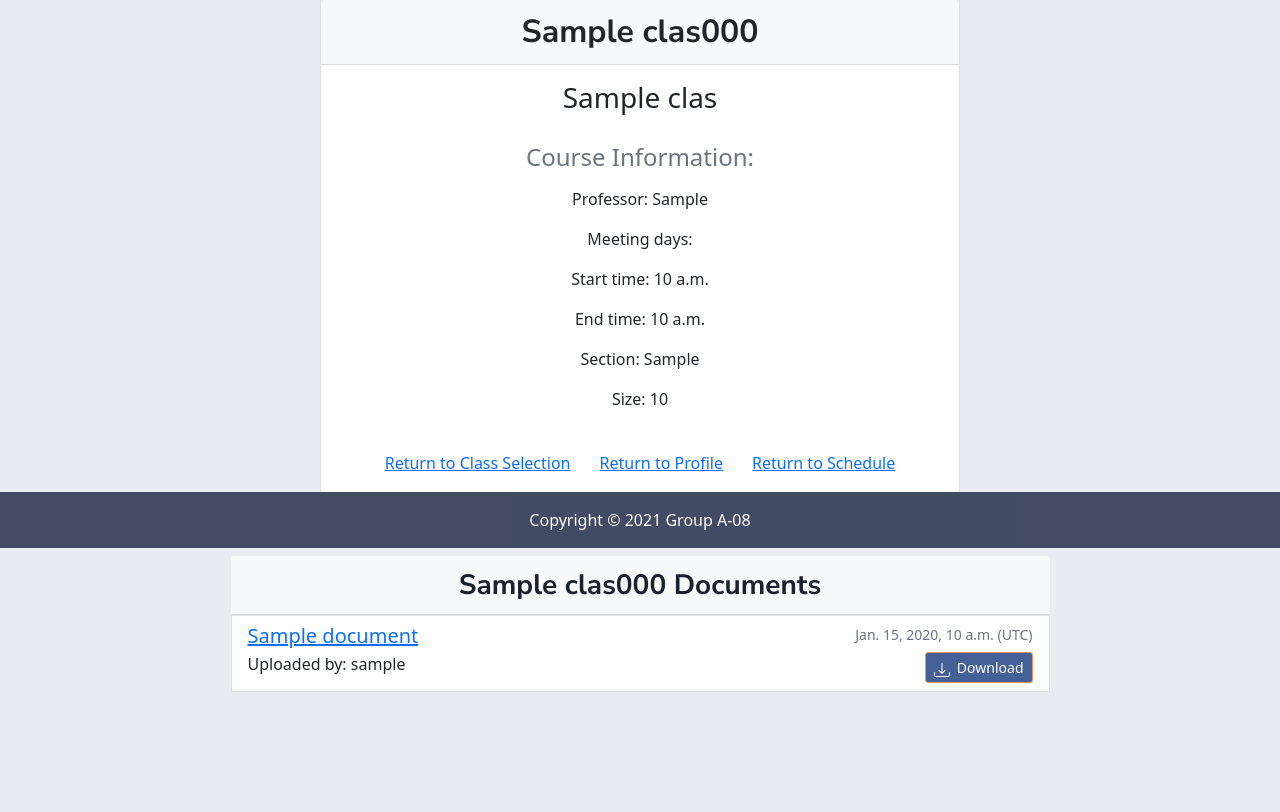
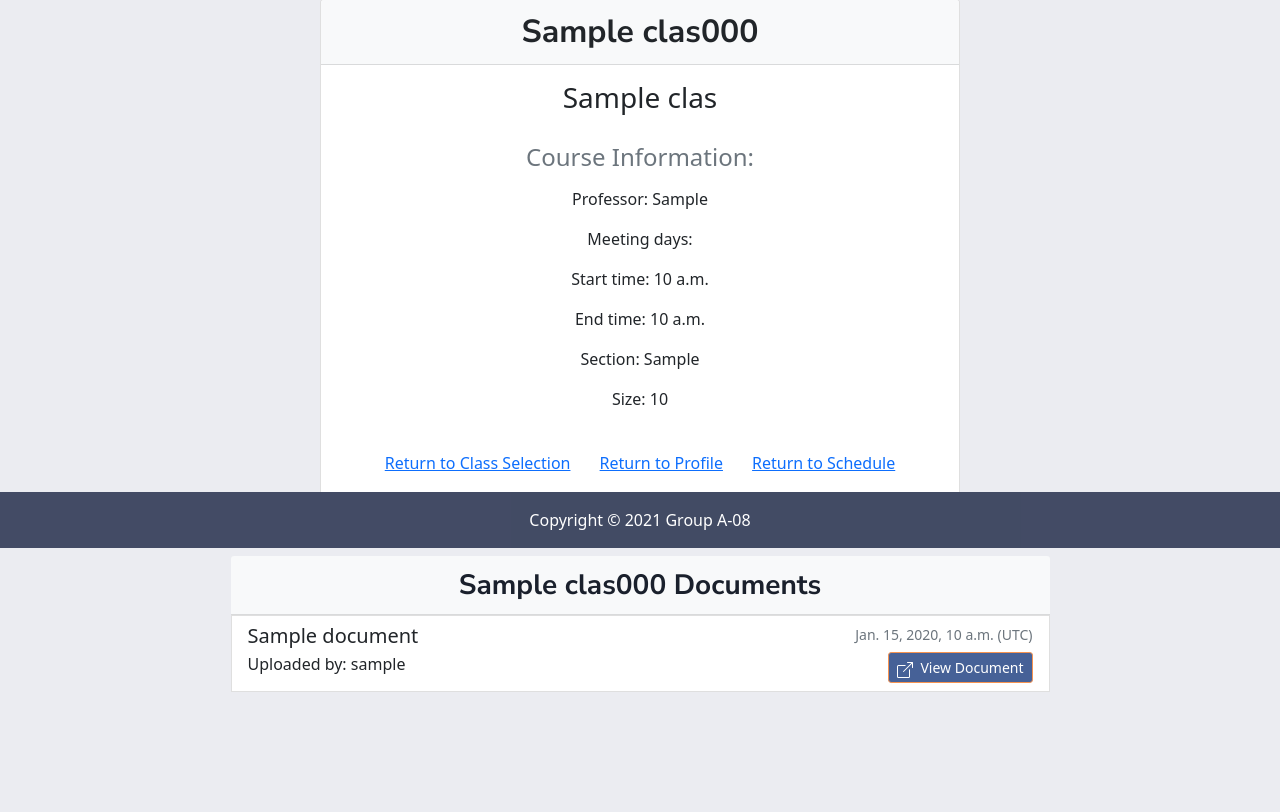
Before and after one commit to WilliamHaslet/wahoo-notes-website-project, a Django app: page /course/1/ in a window 1280 px wide. Shown: the part 252-1064 px from the top of the page. Run offline with Django 3.2, Linux system fonts and the light colour scheme; tables that the repository leaves empty hold one stand-in row (values such as "Sample post"); some libraries are stand-ins or nearby versions.

Commit message:
Change document button

```diff
--- a/main_app/templates/main_app/classdetail.html
+++ b/main_app/templates/main_app/classdetail.html
@@ -68,18 +68,18 @@
                 {% for document in classdocs %}
                     <center><div class="list-group-item w-75">
                         <div class="d-flex w-100 justify-content-between">
-                            <h5 class="mb-1"><a href="{{ document.document.url }}" target="_blank">{{ document.title }}</a></h5>
+                            <h5 class="mb-1"><a target="_blank">{{ document.title }}</a></h5>
                             <br>
                             <small class="text-muted">{{document.date}} (UTC)</small>
                         </div>
                         <div class="d-flex w-100 justify-content-between">
                             <p class="d-inline mb-1">Uploaded by: {{document.profile.user}}</p>
                             <center><a href="{{ document.document.url }}" class="btn btn-primary btn-sm" download>
-                                <svg xmlns="http://www.w3.org/2000/svg" width="16" height="16" fill="currentColor" class="bi bi-download" viewBox="0 0 16 16">
-                                  <path d="M.5 9.9a.5.5 0 0 1 .5.5v2.5a1 1 0 0 0 1 1h12a1 1 0 0 0 1-1v-2.5a.5.5 0 0 1 1 0v2.5a2 2 0 0 1-2 2H2a2 2 0 0 1-2-2v-2.5a.5.5 0 0 1 .5-.5z"/>
-                                  <path d="M7.646 11.854a.5.5 0 0 0 .708 0l3-3a.5.5 0 0 0-.708-.708L8.5 10.293V1.5a.5.5 0 0 0-1 0v8.793L5.354 8.146a.5.5 0 1 0-.708.708l3 3z"/>
+                                <svg xmlns="http://www.w3.org/2000/svg" width="16" height="16" fill="currentColor" class="bi bi-box-arrow-up-right" viewBox="0 0 16 16">
+                                    <path fill-rule="evenodd" d="M8.636 3.5a.5.5 0 0 0-.5-.5H1.5A1.5 1.5 0 0 0 0 4.5v10A1.5 1.5 0 0 0 1.5 16h10a1.5 1.5 0 0 0 1.5-1.5V7.864a.5.5 0 0 0-1 0V14.5a.5.5 0 0 1-.5.5h-10a.5.5 0 0 1-.5-.5v-10a.5.5 0 0 1 .5-.5h6.636a.5.5 0 0 0 .5-.5z"/>
+                                    <path fill-rule="evenodd" d="M16 .5a.5.5 0 0 0-.5-.5h-5a.5.5 0 0 0 0 1h3.793L6.146 9.146a.5.5 0 1 0 .708.708L15 1.707V5.5a.5.5 0 0 0 1 0v-5z"/>
                                 </svg>
-                                &nbsp;Download</a>
+                                &nbsp;View Document</a>
                         </div>
                     </div></center>
                 {% endfor %}
```
